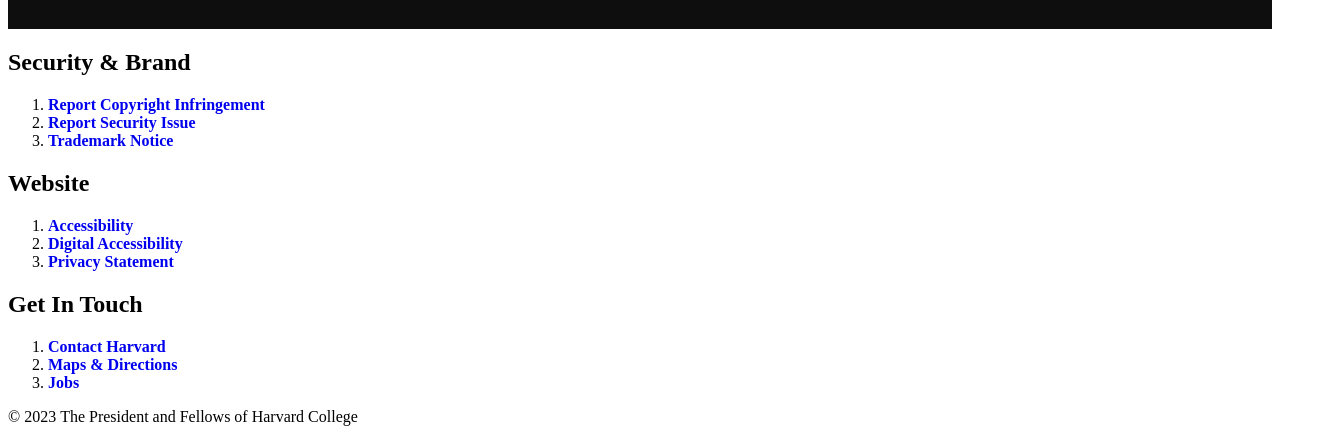
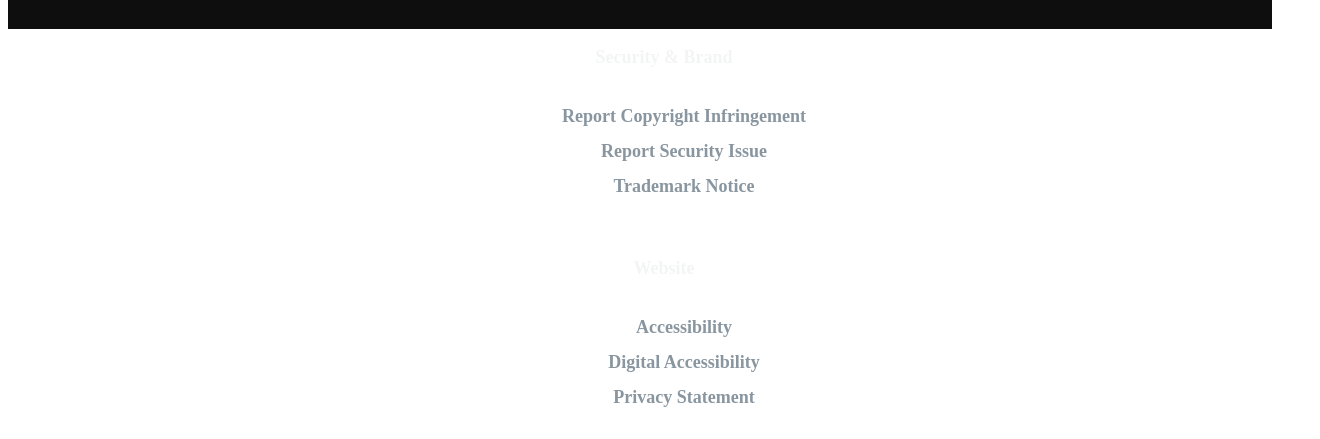
Before and after one commit to jasmeen1234/Harvard-University-assign, a plain HTML site: page index.html in a window 1280 px wide. Shown: the part 2355-2794 px from the top of the page, 1320 px wide, since content can reach past the window. Drawn offline with Linux system fonts and the light colour scheme.

Commit message:
Update style.css

```diff
--- a/style.css
+++ b/style.css
@@ -294,6 +294,118 @@ a{
     font-size: 24px;
 }
 /* section grid-block */
+/* =============================footer============= */
+.footer-site{
+    background-color: #0e0e0e;
+    color: #8996a0;
+    padding-bottom: 64px;
+    padding-top: 64px;
+    position: relative;
+    z-index: 2;
+}
+.left-f-container{
+    max-width: 1440px;
+    margin-left: auto;
+    margin-right: auto;
+    padding-left: 24px;
+    padding-right: 24px;
+    width: 100%;
+}
+.footer-row{
+    margin: 0 auto;
+    max-width: 848px;
+    width: 100%;
+    display: flex;
+    flex-direction: column;
+}
+.footer-menu-col{
+    padding-bottom: 24px;
+}
+.footer-heading{
+    color: #f3f4f4;
+    font-family: GT America Standard Bold;
+    font-weight: 700;
+    font-size: 18px;
+    line-height: 1.5;
+    padding-bottom: 16px;
+    text-align: center;
+}
+.footer-nav{
+    display: block;
+    color: #8996a0;
+}
+.footer-nav-list{
+    text-align: center;
+}
+ol,ul{
+    list-style: none;
+}
+.footer-one-item,.footer-two-item,.footer-three-item{
+    font-family: GT America Standard Regular;
+    font-size: 16px;
+    line-height: 1.5;
+    font-style: normal;
+    font-weight: 400;
+    font-size: 18px;
+    margin-bottom: 8px
+}
+.footer-one__action,.footer-two__action, .footer-three__action{
+    border-bottom: 1px solid transparent;
+    color: #8996a0;
+    padding-bottom: 2px
+}
+.site-footer-row{
+  display: flex;
+  flex-direction: column;
+}
+.site-footer-copyright{
+    font-family: GT America Standard Regular;
+    font-style: normal;
+    font-weight: 400;
+    letter-spacing: -.2px;
+    line-height: 1.5;
+    align-items: center;
+    display: flex;
+    font-size: 14px;
+    justify-content: center;
+    order: 3;
+}
+.site-footer-logo{
+    align-items: center;
+    display: flex;
+    flex-direction: column;
+    justify-content: center;
+    margin-bottom: 40px;
+    order: 1;
+    color: #f3f4f4;
+}
+.site-footer-social{
+    align-items: center;
+    display: flex;
+    justify-content: center;
+    padding-bottom: 24px;
+    padding-top: 40px;
+    order: 2;
+}
+.social-follow-lis{
+display: flex;
+}
+.social-follow__item{
+    font-family: GT America Standard Regular;
+    font-size: 14px;
+    font-style: normal;
+    font-weight: 400;
+    letter-spacing: -.2px;
+    line-height: 1.5;
+    color: #8996a0;
+    font-size: 16px;
+    margin-right: 24px;
+}
+.social-follow__anchor{
+    border-bottom: 1px solid transparent;
+    color: #8996a0;
+    padding-bottom: 2px;
+}
 
 /* Responsive adjustments for different screen sizes */
 
```
